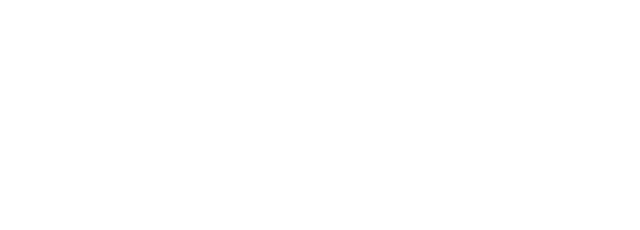
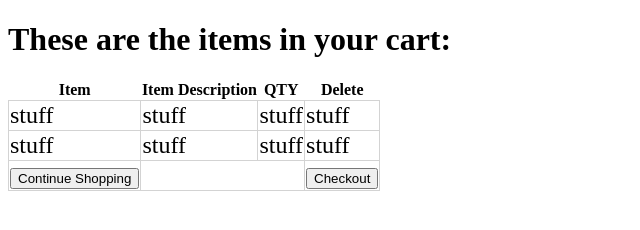
Before and after one commit to kavdi/bus_store, a plain HTML site: page cart.html in a window 1280 px wide. Shown: the whole page, without its empty margins (0-640 px from the left). Drawn offline with Linux system fonts and the light colour scheme.

Commit message:
consolidated files

```diff
--- a/cart.html
+++ b/cart.html
@@ -0,0 +1,45 @@
+<!DOCTYPE html>
+<html>
+  <head>
+    <meta charset="utf-8">
+    <title>Shopping Cart</title>
+    <link rel="stylesheet" href="style.css">
+  </head>
+  <body>
+    <h1>These are the items in your cart: </h1>
+      <div class="shoppingCart">
+        <div class="cartTable">
+          <table>
+            <thead>
+              <th>Item</th>
+              <th>Item Description</th>
+              <th>QTY</th>
+              <th>Delete</th>
+            </thead>
+            <tbody id="tblBody">
+              <tr>
+                <td>stuff</td>
+                <td>stuff</td>
+                <td>stuff</td>
+                <td>stuff</td>
+              </tr>
+              <tr>
+                <td>stuff</td>
+                <td>stuff</td>
+                <td>stuff</td>
+                <td>stuff</td>
+              </tr>
+            </tbody>
+            <tfoot>
+              <tr>
+                <td><button id="continueButton" type="submit" name="return">Continue Shopping</button></td>
+                <td colspan= 2></td>
+                <td><button id="checkoutButton" type="submit" name="purchase">Checkout</button></td>
+              </tr>
+            </tfoot>
+          </table>
+        </div>
+    </div>
+  </body>
+  <script type="text/javascript" src ="cart.js"></script>
+</html>
--- a/cart.js
+++ b/cart.js
@@ -1,3 +1,4 @@
+'use strict';
 
 var yourOrders = JSON.parse(localStorage.getItem('orders'));
 
```
Also changed, not shown: index.html (+2 -2 lines).
